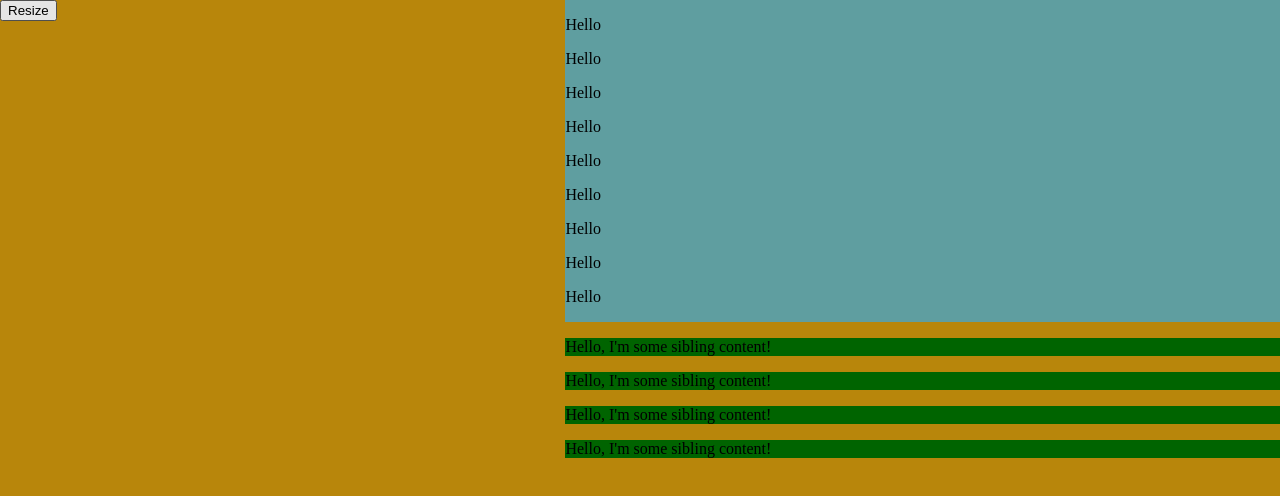
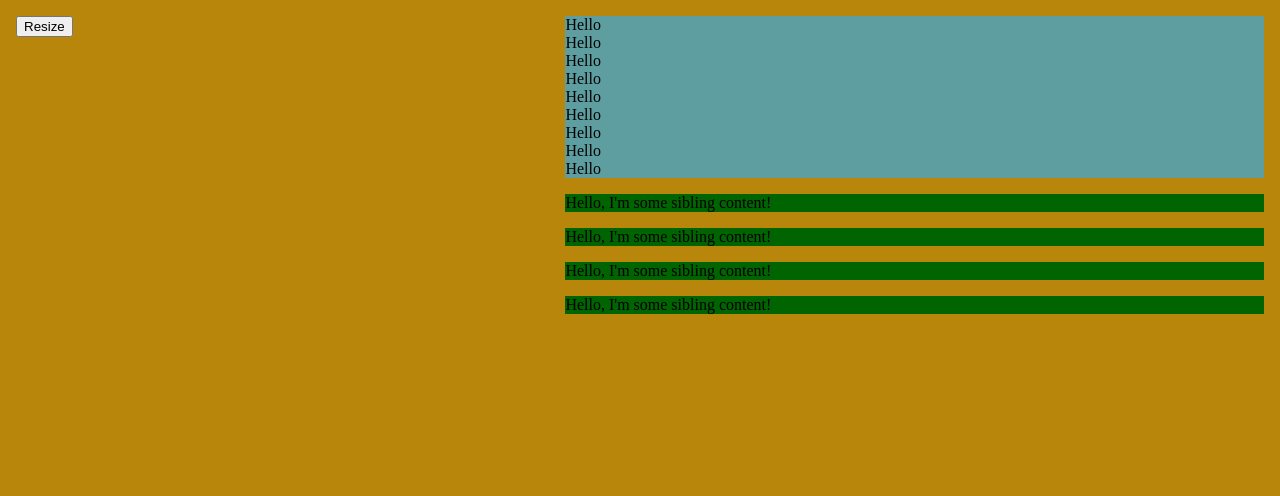
Before and after one commit to kgar/angular-kendo-grid-resizer-trials, an Angular app: page / in a window 1280 px wide. Shown: the top 496 px of the page. Built offline with nearby package versions, Linux system fonts and the light colour scheme.

Commit message:
Completed the basic concept.
It does not account for collapsing margins. I can't help but think that if I am able to account for collapsing margins, reality itself will collapse.

```diff
--- a/src/app/app.component.css
+++ b/src/app/app.component.css
@@ -2,12 +2,13 @@
   display: flex;
   flex-direction: row;
   height: 100%;
+  padding: 1em;
+  background-color: darkgoldenrod;
 }
 
 .container > * {
   flex-grow: 1;
   flex-shrink: 0;
-  background-color: darkgoldenrod;
 }
 
 .thing-to-resize {
--- a/src/app/app.component.html
+++ b/src/app/app.component.html
@@ -3,20 +3,20 @@
     <button (click)="resize()">Resize</button>
   </div>
   <div>
-    <div style="background-color: cadetblue;" #thingToResize class="thing-to-resize">
-      <p>Hello</p>
-      <p>Hello</p>
-      <p>Hello</p>
-      <p>Hello</p>
-      <p>Hello</p>
-      <p>Hello</p>
-      <p>Hello</p>
-      <p>Hello</p>
-      <p>Hello</p>
+    <div style="background-color: cadetblue;" #thingToResize class="thing-to-resize content">
+      <div>Hello</div>
+      <div>Hello</div>
+      <div>Hello</div>
+      <div>Hello</div>
+      <div>Hello</div>
+      <div>Hello</div>
+      <div>Hello</div>
+      <div>Hello</div>
+      <div>Hello</div>
     </div>
-    <p class="sibling-content content">Hello, I'm some sibling content!</p>
-    <p class="sibling-content content">Hello, I'm some sibling content!</p>
-    <p class="sibling-content content">Hello, I'm some sibling content!</p>
-    <p class="sibling-content content">Hello, I'm some sibling content!</p>
+    <div class="sibling-content content">Hello, I'm some sibling content!</div>
+    <div class="sibling-content content">Hello, I'm some sibling content!</div>
+    <div class="sibling-content content">Hello, I'm some sibling content!</div>
+    <div class="sibling-content content">Hello, I'm some sibling content!</div>
   </div>
 </div>
--- a/src/app/app.component.ts
+++ b/src/app/app.component.ts
@@ -10,19 +10,33 @@ export class AppComponent {
 
   resize() {
     console.log(this.thingToResize);
-    let target = this.thingToResize.nativeElement;
+    const target = this.thingToResize.nativeElement;
     target.style.height = '0px';
-    let parent: HTMLElement = target.parentElement;
+    const parent: HTMLElement = target.parentElement;
     let siblingHeight = 0;
     for (let i = 0; i < parent.children.length; i++) {
-      let child: Element = parent.children[i];
-      if (child === target) continue;
+      const child = parent.children[i] as HTMLElement;
+      if (child === target) {
+        continue;
+      }
 
-      siblingHeight += child.getBoundingClientRect().height;
+      const childStyle = window.getComputedStyle(child);
+
+      const margins =
+        this.getNumericPropertyValue(childStyle, 'margin-top') +
+        this.getNumericPropertyValue(childStyle, 'margin-bottom');
+
+      siblingHeight += child.getBoundingClientRect().height + margins;
     }
-    let parentHeight = parent.getBoundingClientRect().height;
-    let targetRemainingHeight = target.getBoundingClientRect().height;
-    let proposedHeight = Math.floor(parentHeight - targetRemainingHeight - siblingHeight);
+
+    const parentHeight = parent.getBoundingClientRect().height;
+    const targetRemainingHeight = target.getBoundingClientRect().height;
+    const proposedHeight = Math.floor(parentHeight - targetRemainingHeight - siblingHeight);
+
     target.style.height = `${proposedHeight}px`;
   }
+
+  getNumericPropertyValue(styleDeclaration: CSSStyleDeclaration, prop: string) {
+    return parseInt(styleDeclaration.getPropertyValue(prop), 10);
+  }
 }
--- a/src/styles.css
+++ b/src/styles.css
@@ -1,6 +1,17 @@
 /* You can add global styles to this file, and also import other style files */
-html, body {
+html,
+body {
   height: 100%;
   margin: 0;
   padding: 0;
 }
+
+:root {
+  box-sizing: border-box;
+}
+
+*,
+::before,
+::after {
+  box-sizing: inherit;
+}
```
